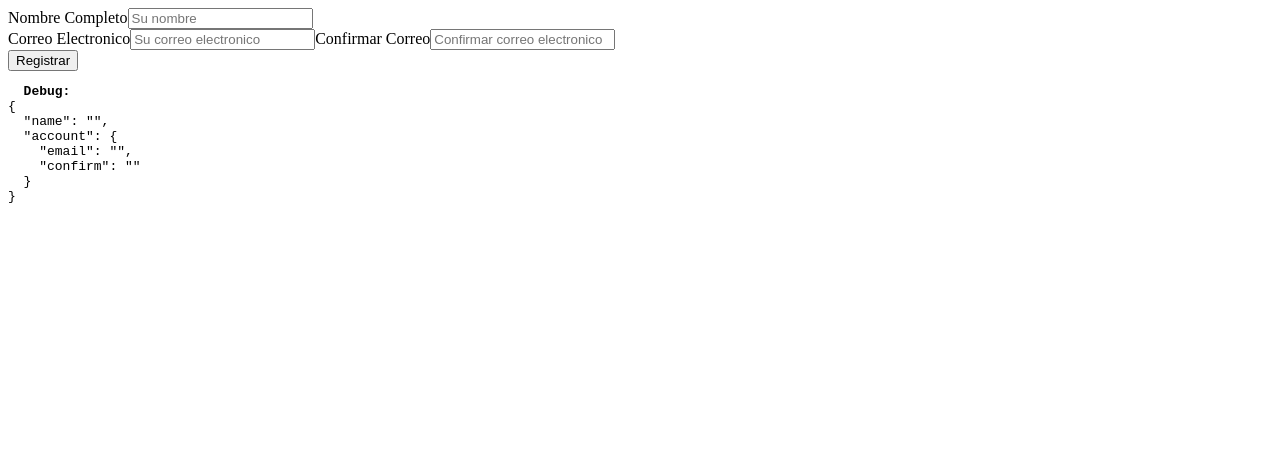
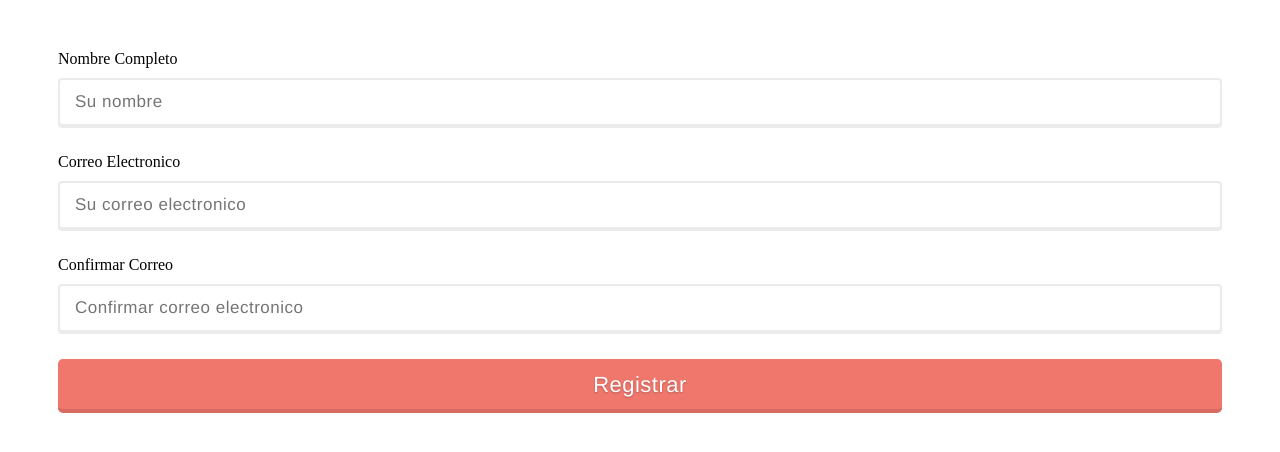
Before and after one commit to ion-book/demoapp3, an Angular app: page / in a window 1280 px wide. Shown: the top 452 px of the page. Built offline with nearby package versions, Linux system fonts and the light colour scheme.

Commit message:
Agregando cositas de estilos

```diff
--- a/src/app/app.component.css
+++ b/src/app/app.component.css
@@ -0,0 +1,87 @@
+html, body {
+  margin: 0;
+  padding: 0;
+}
+
+main { display: block; }
+
+form {margin: 25px;padding: 25px;}
+
+html,
+body,
+button,
+input,
+select,
+textarea {
+  font: 400 16px/1.4 'Helvetica Neue', Helvetica, Arial, sans-serif;
+  color: #444;
+  letter-spacing: 0.5px;
+  -webkit-font-smoothing: antialiased;
+}
+
+body {
+  background: #f1f2f1;
+  margin: 50px 0 0;
+}
+
+.root {}
+.root h1 {
+  text-align: center;
+}
+
+button[type=submit] {
+  width: 100%;
+  height: 54px;
+  padding: 0;
+  font-size: 22px;
+  color: white;
+  text-align: center;
+  text-shadow: 0 1px 2px rgba(0, 0, 0, 0.25);
+  background: #f0776c;
+  border: 0;
+  border-bottom: 2px solid #d76b60;
+  border-radius: 5px;
+  cursor: pointer;
+  -webkit-box-shadow: inset 0 -2px #d76b60;
+  box-shadow: inset 0 -2px #d76b60;
+}
+
+* {
+  box-sizing: border-box;
+  -webkit-box-sizing: border-box;
+  -moz-box-sizing: border-box;
+}
+.error {
+  font-size: 13px;
+  color: #c7254e;
+  background: #f9f2f4;
+  border-radius: 3px;
+  padding: 15px;
+  margin: -26px 0 15px;
+}
+label {
+  display: block;
+}
+span {
+  display: block;
+  margin: 0 0 10px;
+}
+input {
+  outline: 0;
+  width: 100%;
+  height: 50px;
+  margin-bottom: 25px;
+  padding: 0 15px 2px;
+  font-size: 17px;
+  background: #fff;
+  border: 2px solid #ebebeb;
+  border-radius: 4px;
+  -webkit-box-shadow: inset 0 -2px #ebebeb;
+  box-shadow: inset 0 -2px #ebebeb;
+  &:focus {
+    border-color: #62c2e4;
+    outline: none;
+    -webkit-box-shadow: inset 0 -2px #62c2e4;
+    box-shadow: inset 0 -2px #62c2e4;
+  }
+}
--- a/src/app/app.component.html
+++ b/src/app/app.component.html
@@ -5,8 +5,18 @@
       type="text"
       name="name"
       placeholder="Su nombre"
-      [(ngModel)]="user.name">
+      ngModel
+      #userName="ngModel"
+      minlength="2"
+      required>
   </label>
+  <!-- name -->
+  <div *ngIf="userName.errors?.required && userName.touched" class="error">
+    Nombre es Requerido.
+  </div>
+  <div *ngIf="userName.errors?.minlength && userName.touched" class="error">
+    Minimo 2 Caracteres.
+  </div>
   <div ngModelGroup="account">
     <label>
       <span>Correo Electronico</span>
@@ -14,21 +24,27 @@
         type="email"
         name="email"
         placeholder="Su correo electronico"
-        [(ngModel)]="email">
+        ngModel
+         #userEmail="ngModel"
+        required>
     </label>
+    <!-- account: { email, confirm } -->
+    <div *ngIf="userEmail.errors?.required && userEmail.touched" class="error">
+      Email es requerido
+    </div>
     <label>
       <span>Confirmar Correo</span>
       <input
         type="email"
         name="confirm"
         placeholder="Confirmar correo electronico"
-        [(ngModel)]="confirm">
+        ngModel
+        #userConfirm="ngModel"
+        required>
     </label>
+    <div *ngIf="userConfirm.errors?.required && userConfirm.touched" class="error">
+     Email de Confirmación es requerido.
+    </div>
   </div>
-  <button type="submit">Registrar</button>
+  <button [disabled]="f.invalid" type="submit">Registrar</button>
 </form>
-
-<pre>
-  <b>Debug:</b>
-{{ user | json }}
-</pre>
```
